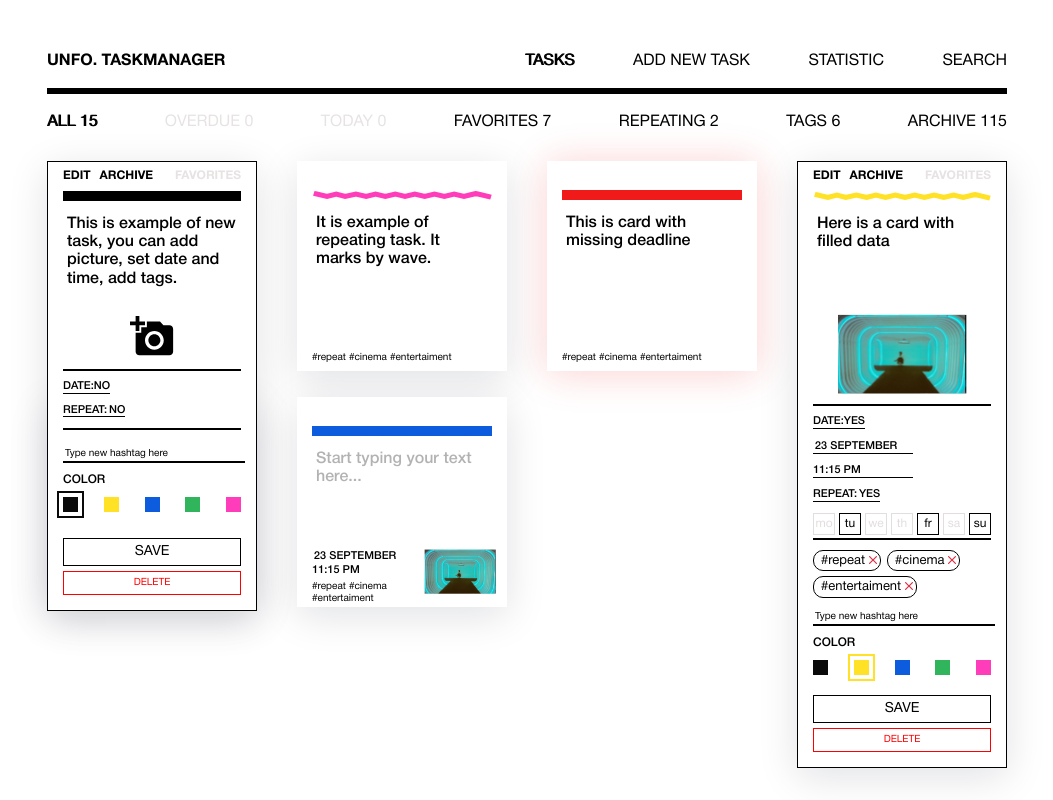
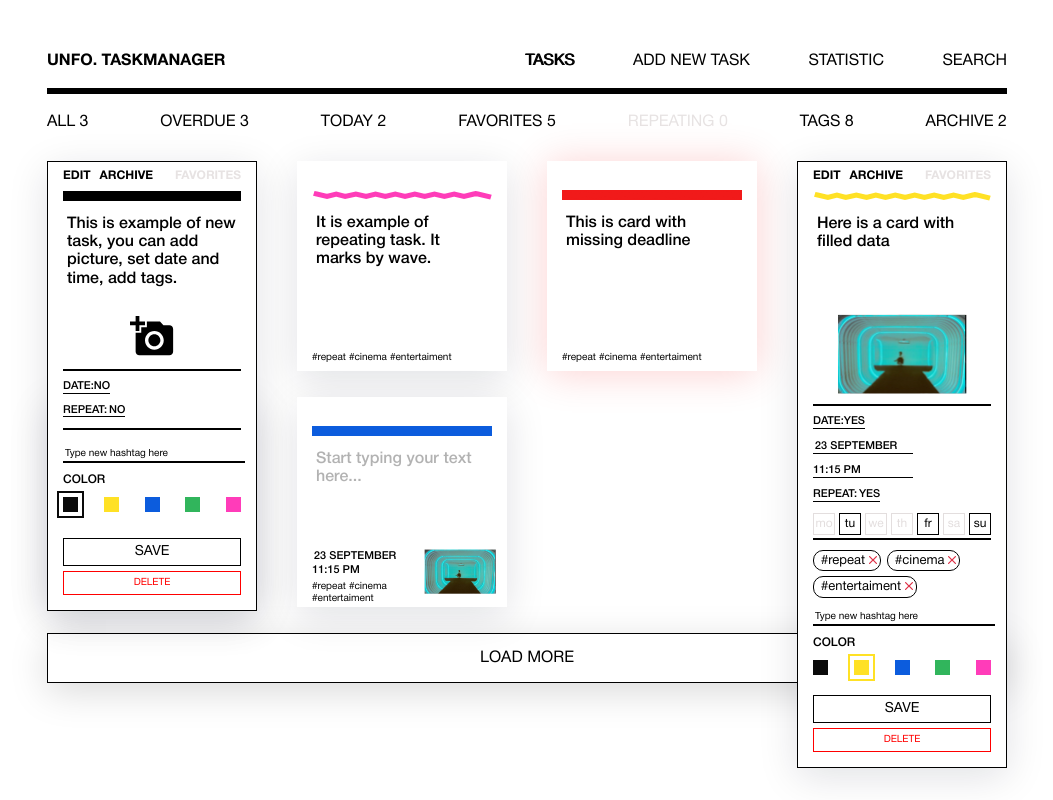
Before and after one commit to aam-fd/task-manager, a website: page public/index.html in a window 1280 px wide. Shown: the top 800 px of the page, without its empty margins (113-1166 px from the left). Drawn offline with Linux system fonts and the light colour scheme.

Commit message:
m1 t2 render filters provided by the layout

```diff
--- a/public/index.html
+++ b/public/index.html
@@ -84,8 +84,8 @@
         <label class="visually-hidden" for="search__input">Поиск</label>
       </section>
 
-      <section class="main__filter filter container">
-        <input
+      <section class="main__filter filter container"> <!-- При помощи функции для отрисовки отдельного фильтра отрисуйте в .main__filter все фильтры, предусмотренные макетом: «All», «Overdue», «Today», «Favorites», «Repeating», «Tags», «Archive» -->
+      <!-- <input
           type="radio"
           id="filter__all"
           class="filter__input visually-hidden"
@@ -150,7 +150,7 @@
         />
         <label for="filter__archive" class="filter__label"
           >ARCHIVE <span class="filter__archive-count">115</span></label
-        >
+        > -->
       </section>
 
       <section class="statistic container visually-hidden">
@@ -1917,10 +1917,11 @@ Here is a card with filled data</textarea
               </div>
             </form>
           </article>
-        </div>
 
         <button class="load-more" type="button">load more</button>
       </section>
     </main>
+
+    <script src="../src/main.js"></script>
   </body>
 </html>
--- a/src/main.js
+++ b/src/main.js
@@ -0,0 +1,36 @@
+'use strict';
+
+function getRandomNumber(min, max){
+  return Math.floor(Math.random() * (max - min) + min);
+};
+
+const mainFilterSection = document.querySelector(`.main__filter`);
+const filterNames = [`all`, `overdue`, `today`, `favorites`, `repeating`, `tags`, `archive`];
+
+const getFilterTemplate = (filterName, count) => {
+
+  const disabled = count > 0 ? `` : `disabled`;
+
+  return `
+    <input
+    type="radio"
+    id="filter__${filterName}"
+    class="filter__input visually-hidden"
+    name="filter"
+    ${disabled}
+    />
+    <label for="filter__${filterName}" class="filter__label"
+    >${filterName} <span class="filter__${filterName}-count">${count}</span></label
+    >
+  `;
+};
+
+filterNames.forEach(element => {
+
+  const div = document.createElement(`div`);
+  const count = getRandomNumber(0, 10);
+
+  div.innerHTML = getFilterTemplate(element, count);
+
+  mainFilterSection.appendChild(div);
+});
```
